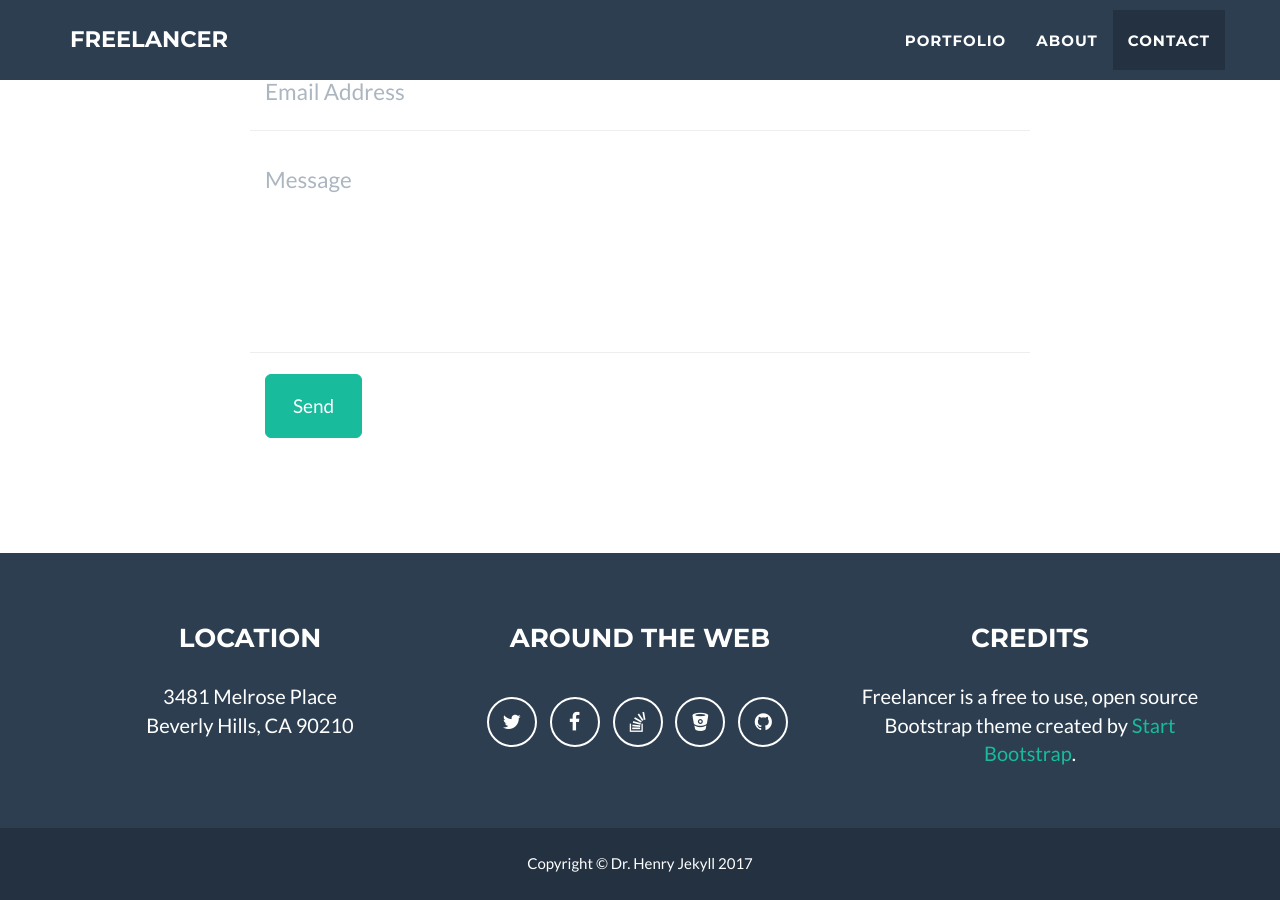
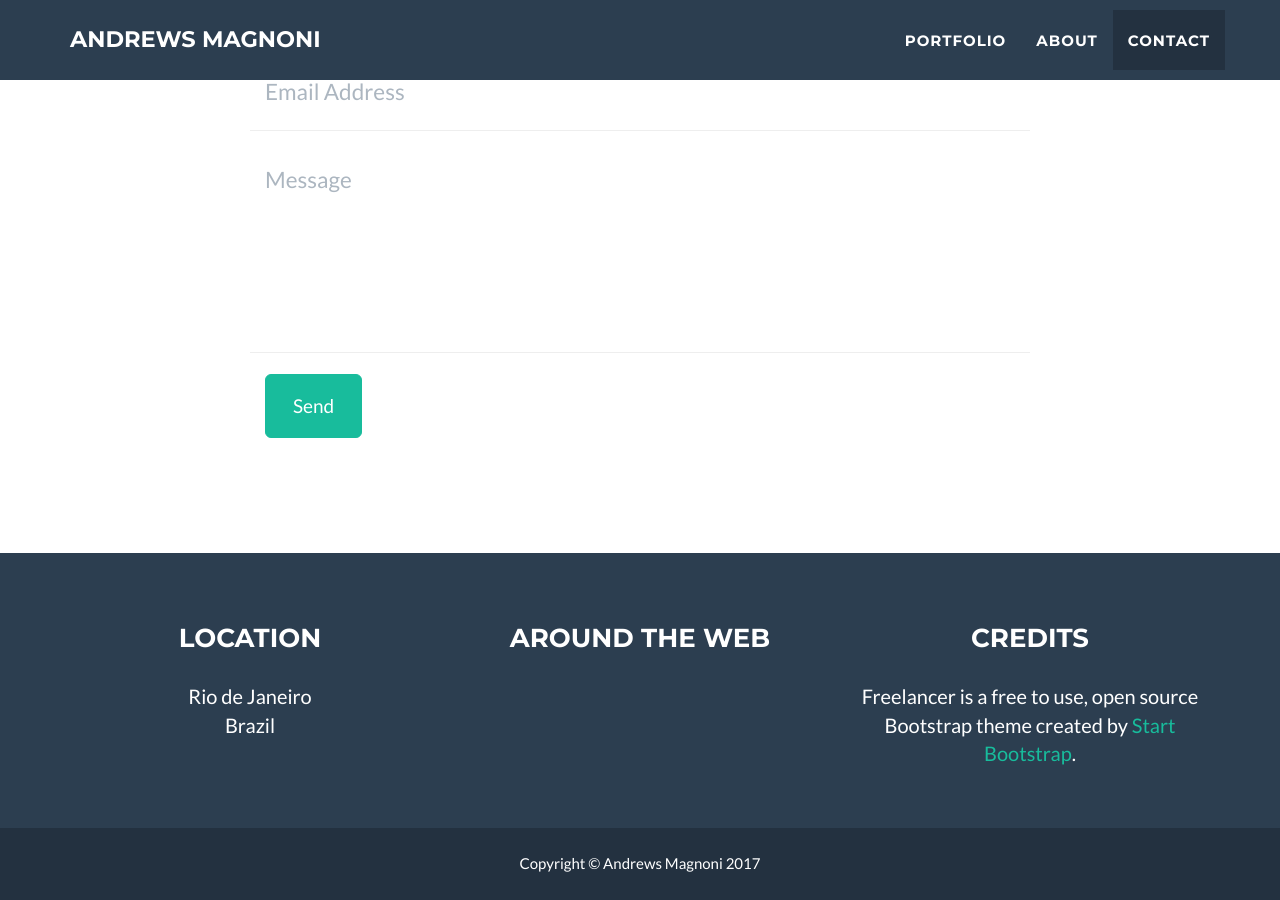
Before and after one commit to amagnoni/amagnoni.github.io, a Jekyll site: the page built from index.html, in a window 1280 px wide and 900 px high, scrolled down 2485 px. Built offline with Jekyll 4.4.1, drawn with Linux system fonts in a browser that asks for light colours; some of the changed text lies outside the part shown.

Commit message:
second commit

```diff
--- a/_config.yml
+++ b/_config.yml
@@ -1,11 +1,11 @@
 # Site settings
-title: Freelancer
-email: your-email@domain.com
-url: https://example.github.io
-description: "Write an awesome description for your new site here. You can edit this line in _config.yml. It will appear in your document head meta (for Google search results) and in your feed.xml site description."
-keywords: "your keywords, separated by commas"
-skills: "Web Developer - Graphic Artist - User Experience Designer"
-meta_author: LastName FirstName
+title: Andrews Magnoni
+email: andrewsmagnoni@gmail.com
+url: https://amagnoni.github.io
+description: "Professional Architecture Visualization Services."
+keywords: "archviz, rendering, 3D, CG, Blender, architecture, cycles, render, bluesheet, house"
+skills: "Archviz"
+meta_author: Magnoni Andrews
 
 # Google webmaster tools
 google_verify:
@@ -32,28 +32,28 @@ color:
 
 # Footer settings
 footer:
-  copyright: Dr. Henry Jekyll
+  copyright: Andrews Magnoni
   location: Location
   social: Around the Web
   credits: Credits
 
 # Social networks usernames (many more available: google-plus, flickr, dribbble, pinterest, instagram, tumblr, linkedin, etc.)
 social:
-  - title: twitter
-    url: http://twitter.com/jekyllrb
-  - title: facebook
-    url:
-  - title: stack-overflow
-    url: http://stackoverflow.com/questions/tagged/jekyll
-  - title: bitbucket
-    url: http://bitbucket.org/jekyll
-  - title: github
-    url: http://github.com/jekyll
+#  - title: twitter
+#    url: http://twitter.com/jekyllrb
+#  - title: facebook
+#    url:
+#  - title: stack-overflow
+#    url: http://stackoverflow.com/questions/tagged/jekyll
+#  - title: bitbucket
+#    url: http://bitbucket.org/jekyll
+#  - title: github
+#    url: http://github.com/jekyll
 
 # Postal address (add as many lines as necessary)
 address:
-  - line: 3481 Melrose Place
-  - line: Beverly Hills, CA 90210
+  - line: Rio de Janeiro
+  - line: Brazil
 
 # Credits content
 credits: 'Freelancer is a free to use, open source Bootstrap theme created by <a href="http://startbootstrap.com">Start Bootstrap</a>.'
```
